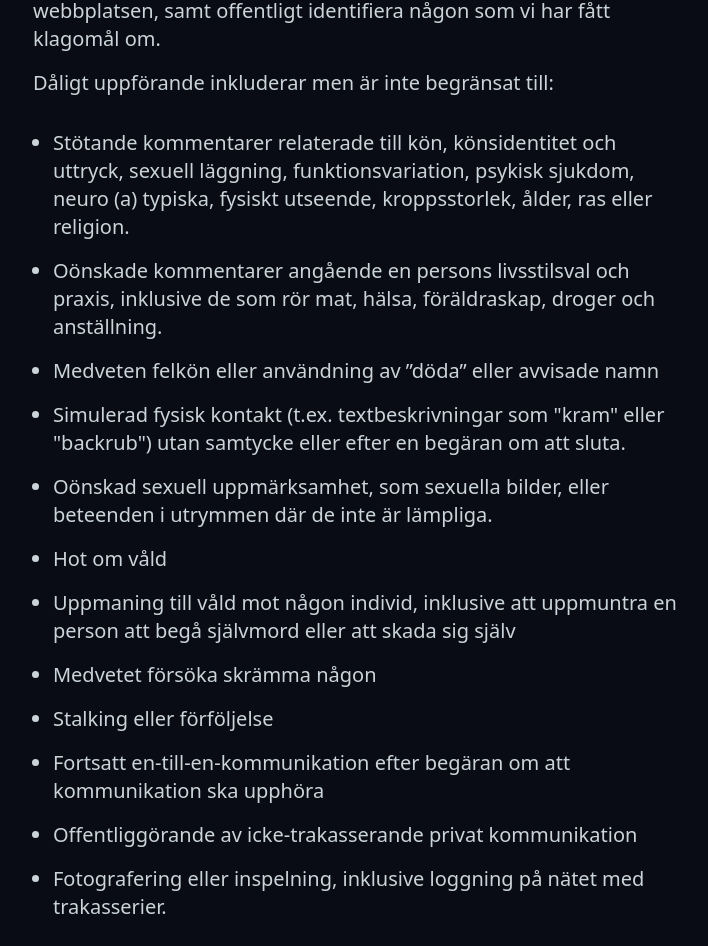
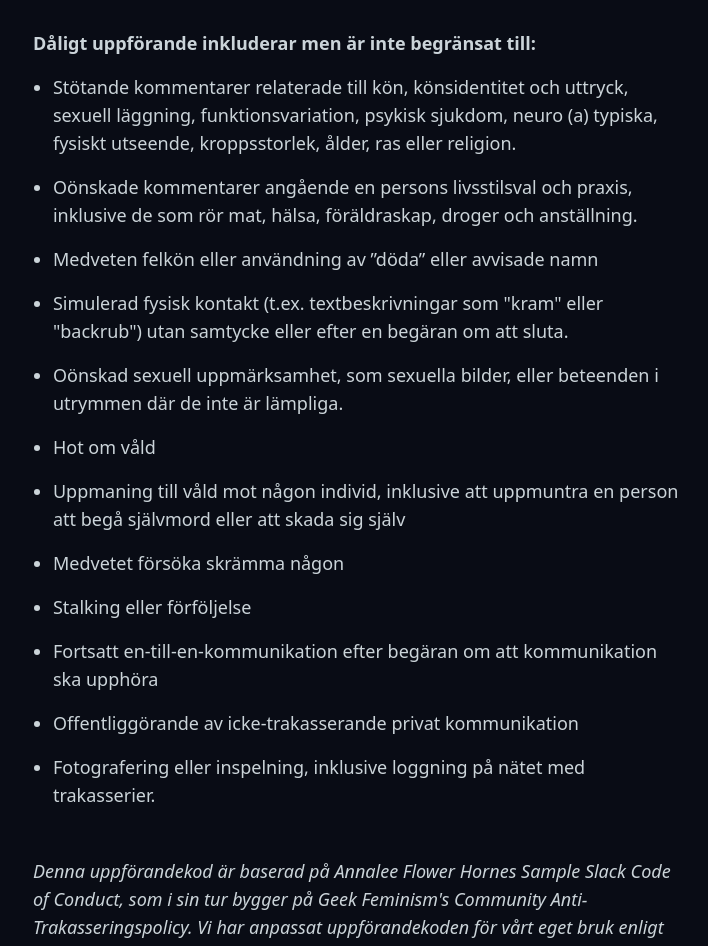
Before and after one commit to kodcoach/kodcoach.se, a Next.js app: page /code-of-conduct in a window 1280 px wide. Shown: the part 580-1526 px from the top of the page, without its empty margins (279-987 px from the left). Built offline with nearby package versions, Linux system fonts and the light colour scheme.

Commit message:
last adjustment for tonight, I always find something new after push

```diff
--- a/components/Content/index.js
+++ b/components/Content/index.js
@@ -6,7 +6,7 @@ export default function Content({ title, children }) {
           {title}
         </span>
       </h1>
-      <div class="font-sans sm:text-xl">
+      <div class="font-sans font-light sm:text-lg">
         {children}
       </div>
     </div>
--- a/pages/code-of-conduct.js
+++ b/pages/code-of-conduct.js
@@ -27,11 +27,11 @@ export default function PageCodeOfConduct() {
           samt offentligt identifiera någon som vi har fått klagomål om.
         </p>
 
-        <p className="mb-4">
-          Dåligt uppförande inkluderar men är inte begränsat till:
+        <p className="mb-4 mt-8">
+          <strong class="font-bold">Dåligt uppförande inkluderar men är inte begränsat till:</strong>
         </p>
 
-        <ul className="list-disc mt-8 mb-8 ml-5 space-y-4">
+        <ul className="list-disc mb-4 ml-5 space-y-4">
           <li>Stötande kommentarer relaterade till kön, könsidentitet och uttryck, sexuell läggning, funktionsvariation, psykisk sjukdom, neuro (a) typiska, fysiskt utseende, kroppsstorlek, ålder, ras eller religion.</li>
           <li>Oönskade kommentarer angående en persons livsstilsval och praxis, inklusive de som rör mat, hälsa, föräldraskap, droger och anställning.</li>
           <li>Medveten felkön eller användning av ”döda” eller avvisade namn</li>
@@ -46,11 +46,11 @@ export default function PageCodeOfConduct() {
           <li>Fotografering eller inspelning, inklusive loggning på nätet med trakasserier.</li>
         </ul>
 
-        <p className="mb-4">
+        <p className="mb-4 mt-12"><em>
           Denna uppförandekod är baserad på Annalee Flower Hornes Sample Slack Code of Conduct,
           som i sin tur bygger på Geek Feminism's Community Anti-Trakasseringspolicy.
           Vi har anpassat uppförandekoden för vårt eget bruk enligt villkoren i Creative Commons Attribution License.
-        </p>
+        </em></p>
       </Content>
     </>
   );
--- a/pages/index.js
+++ b/pages/index.js
@@ -241,7 +241,7 @@ export default function PageIndex({ mentors }) {
         </div>
         <div className="space-y-4 sm:space-x-4 sm:space-y-0 text-center">
           <label className="inline-flex items-center mt-4">
-            <span className="leading-relaxed text-sm font-light font-mono tracking-tight">
+            <span className="leading-relaxed text-sm font-mono tracking-tight">
               Visa endast tillgängliga
             </span>
             <input
```
